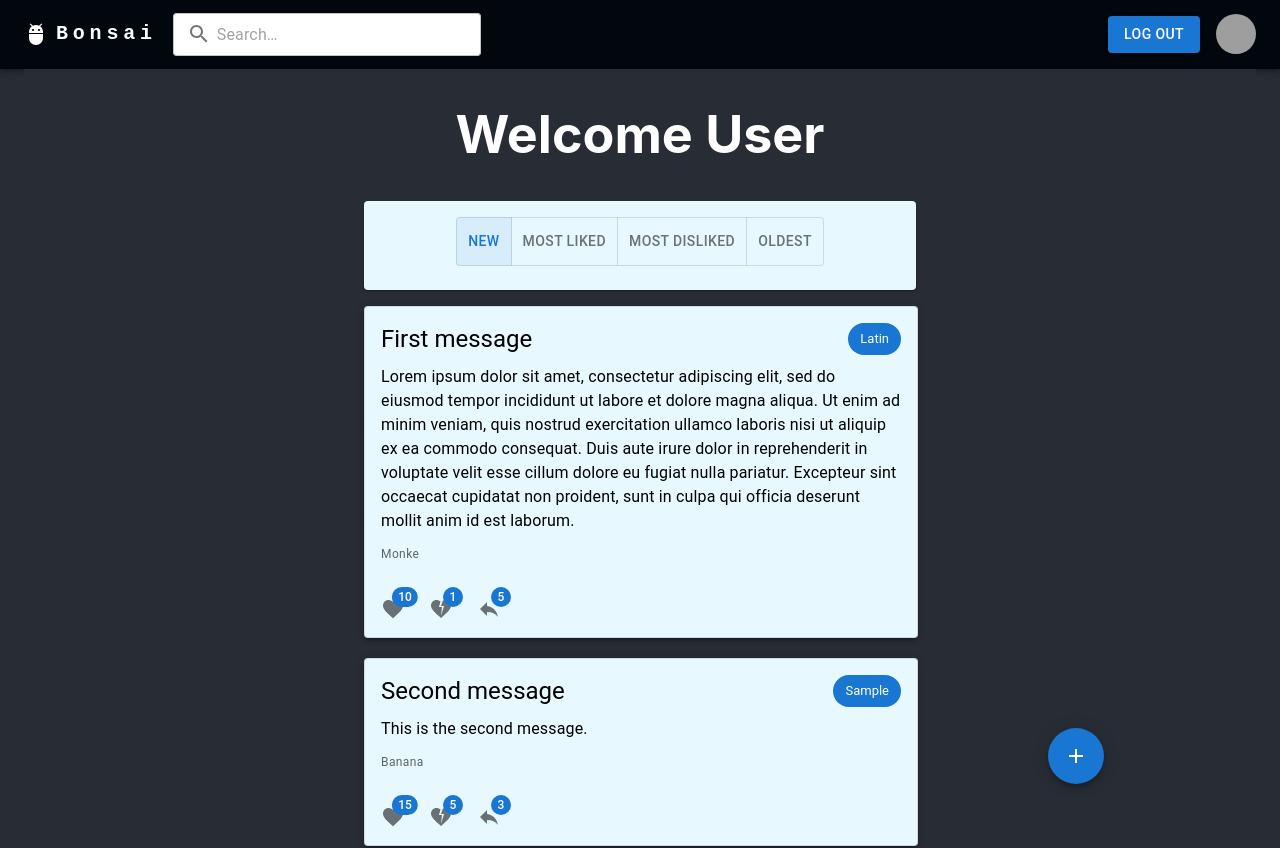
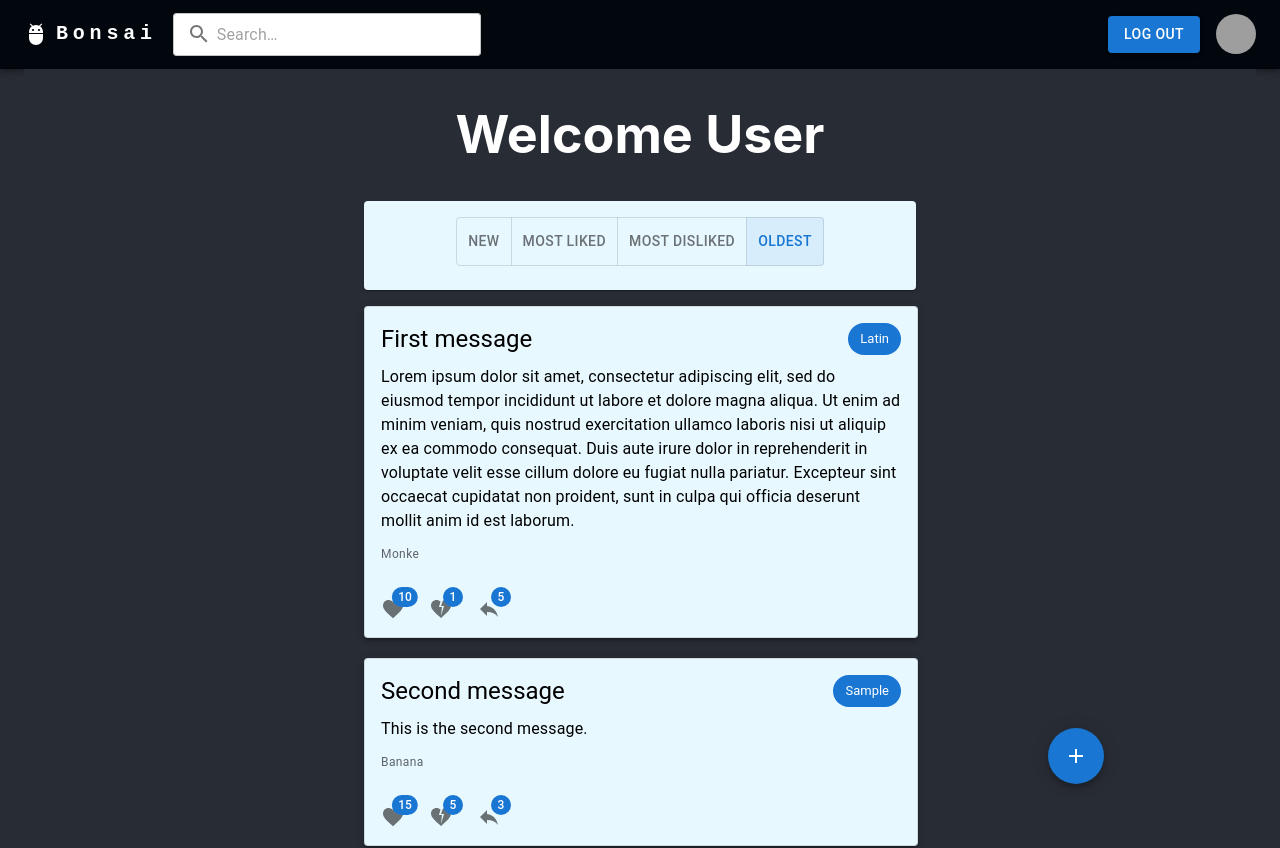
Before and after one commit to AitazazGilani/Bonsai, a React (Create React App) app: page /Home in a window 1280 px wide. Shown: the top 848 px of the page. Built offline with nearby package versions, Linux system fonts and the light colour scheme; grey boxes are pictures that could not be loaded.

Commit message:
changed default sort card value

```diff
--- a/src/components/SortCard.js
+++ b/src/components/SortCard.js
@@ -5,7 +5,7 @@ import Box from '@mui/material/Box';
 import { Card, CardContent, Typography, Avatar } from '@mui/material';
 
 function SortCard(props) {
-  const [alignment, setAlignment] = useState('new');
+  const [alignment, setAlignment] = useState('old');
 
   const handleChange = (event, newAlignment) => {
     setAlignment(newAlignment);
--- a/src/pages/Home.js
+++ b/src/pages/Home.js
@@ -112,7 +112,6 @@ function Home() {
         break;
     }
     setFilteredMessages(sortedItems);
-
   }
 
   return (
```
